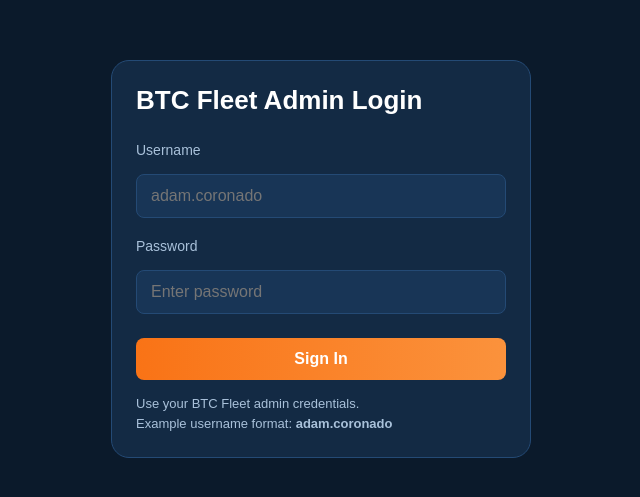
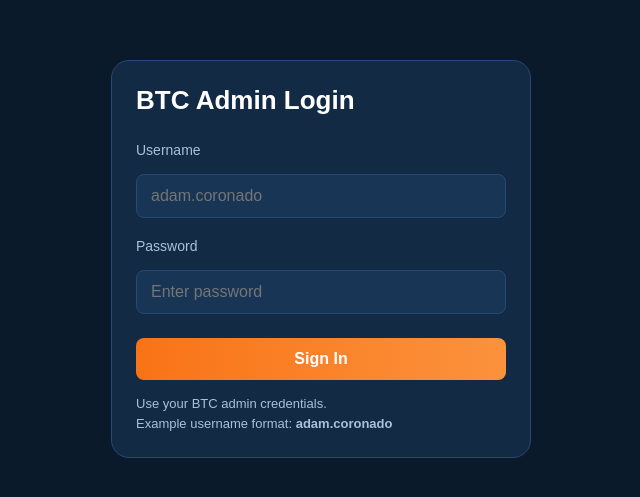
Before and after one commit to coronadoab9-cmd/btc-fleet-frontend, a React (Vite) app: page / in a window 1280 px wide. Shown: the part 141-638 px from the top of the page, without its empty margins (319-959 px from the left). Built offline with nearby package versions, Linux system fonts and the light colour scheme.

Commit message:
update frontend

```diff
--- a/src/components/LoginPage.jsx
+++ b/src/components/LoginPage.jsx
@@ -40,7 +40,7 @@
   return (
     <div className="login-page">
       <div className="login-card">
-        <div className="login-title">BTC Fleet Admin Login</div>
+        <div className="login-title">BTC Admin Login</div>
 
         <form className="login-form" onSubmit={handleSubmit}>
           <label>Username</label>
@@ -83,7 +83,7 @@
         </form>
 
         <div className="login-help">
-          Use your BTC Fleet admin credentials.
+          Use your BTC admin credentials.
           <br />
           Example username format: <strong>adam.coronado</strong>
         </div>
--- a/src/pages/ETicketPage.jsx
+++ b/src/pages/ETicketPage.jsx
@@ -953,12 +953,12 @@
               <SummaryRow label="Strength" value={mix.strength} />
               <SummaryRow label="Slump" value={mix.slump} />
               <SummaryRow label="Air" value={mix.airContent} />
-              <SummaryRow label="Load Size" value={`${ticket.quantity || 0} CYs`} />
+              <SummaryRow label="Load Size" value={`${ticket.quantity || 0} cys`} />
               <SummaryRow
                 label="Quantity Delivered Total"
-                value={`${ticket.quantity || 0} CYs`}
+                value={`${ticket.quantity || 0} cys`}
               />
-              <SummaryRow label="Order Total" value={`${ticket.quantity || 0} CYs`} />
+              <SummaryRow label="Order Total" value={`${ticket.quantity || 0} cys`} />
             </div>
 
             <button
```
